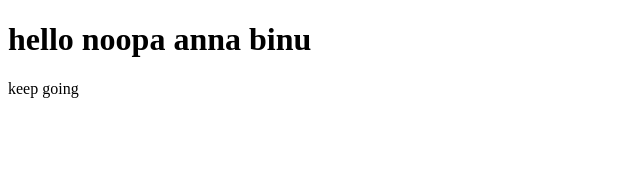
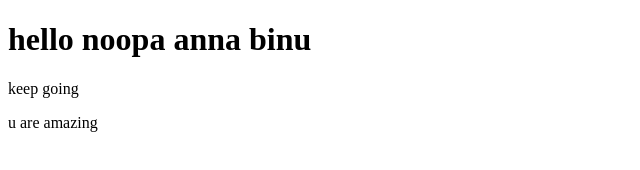
Before and after one commit to noopaannabinu/gitdemo, a plain HTML site: page hello.html in a window 1280 px wide. Shown: the whole page, without its empty margins (0-640 px from the left). Drawn offline with Linux system fonts and the light colour scheme.

Commit message:
hello file modified again

```diff
--- a/hello.html
+++ b/hello.html
@@ -8,5 +8,6 @@
 <body>
     <h1> hello noopa anna binu</h1>
     <p>keep going</p>
+    <p>u are amazing</p>
 </body>
 </html>
```
